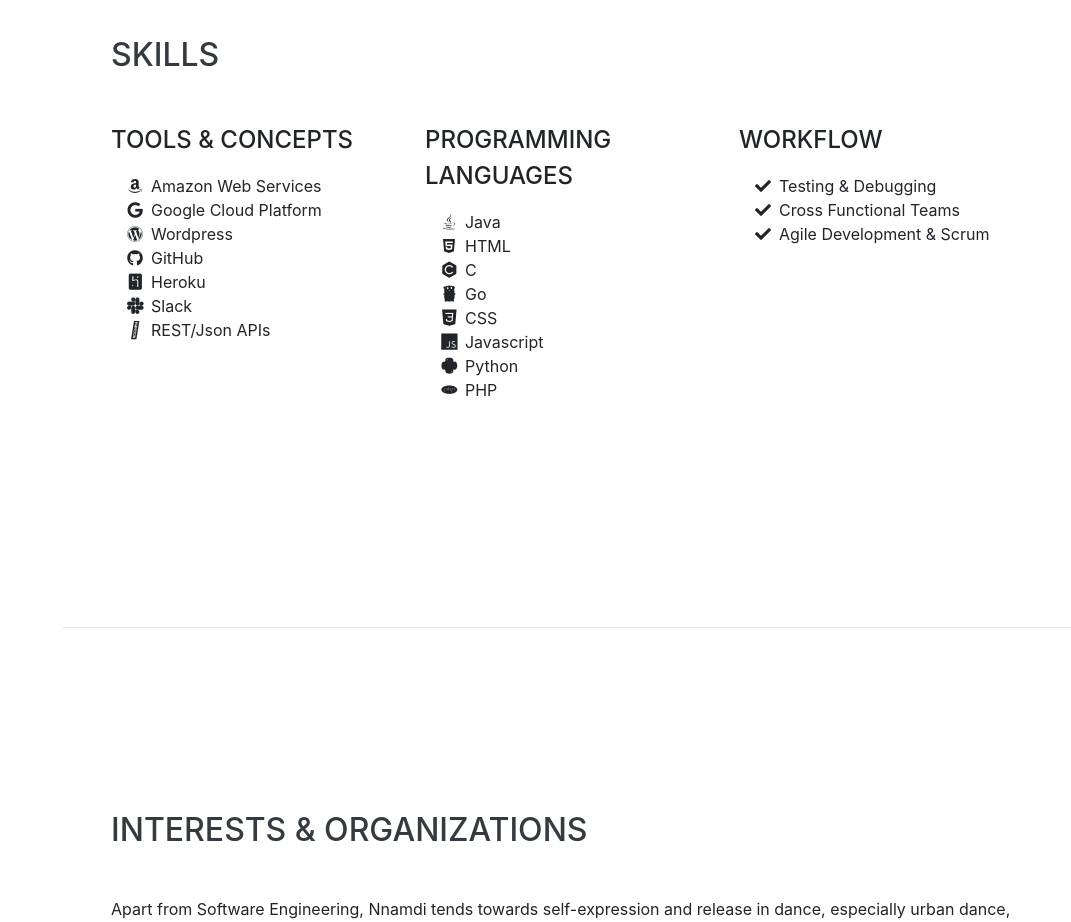
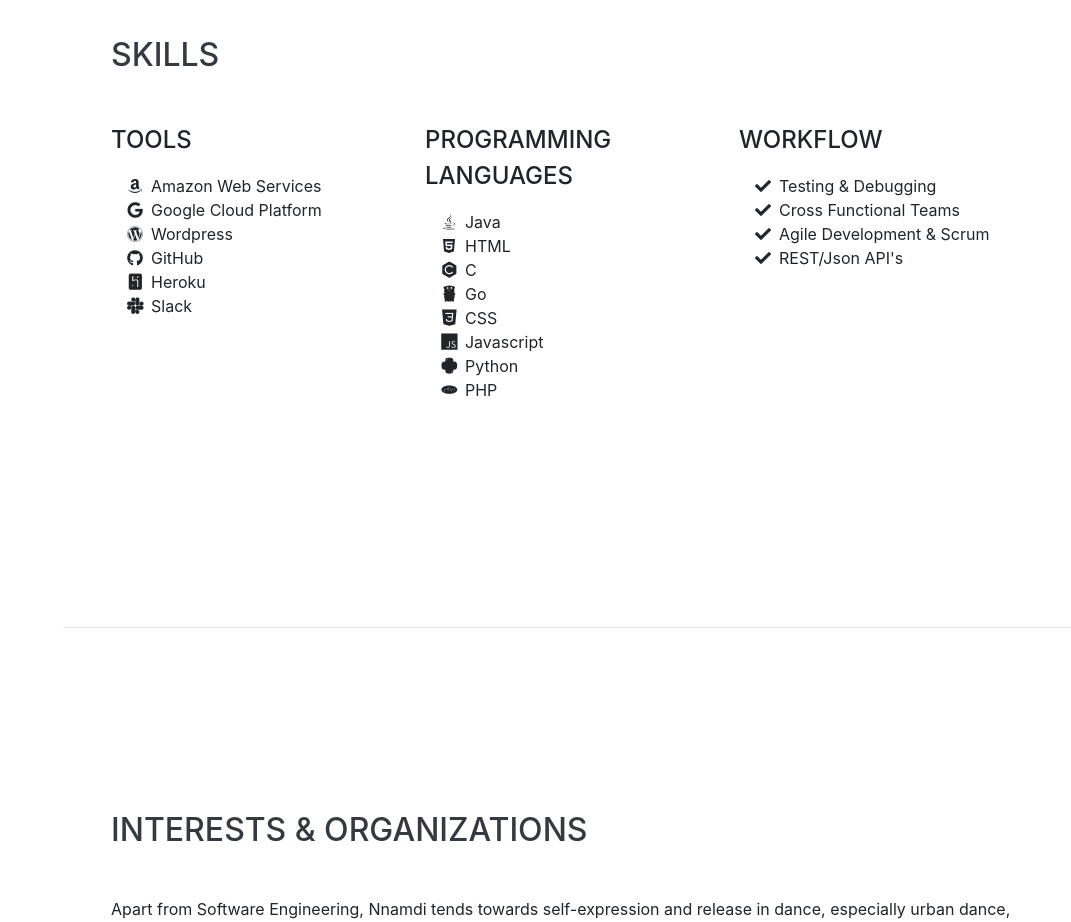
Before and after one commit to theAudacity/resume, a website with bundled scripts: page index.html in a window 1280 px wide. Shown: the part 3440-4362 px from the top of the page, without its empty margins (209-1280 px from the left). Built offline with nearby package versions, Linux system fonts and the light colour scheme; some icons are missing; a web font is replaced by a local one.

Commit message:
Update index.html

```diff
--- a/index.html
+++ b/index.html
@@ -216,7 +216,7 @@
         <h2 class="mb-5">Skills</h2>
         <div class="row">
         <div class="col-sm-4 xs-sm-4 col-md-4 col-lg-4">
-        <div class="subheading mb-3">Tools & Concepts</div>
+        <div class="subheading mb-3">Tools</div>
         <ul class="fa-ul list-inline">
           <li>
             <i class="fa-li fab fa-amazon"></i>
@@ -236,9 +236,6 @@
           <li>
               <i class="fa-li fa devicon-slack-plain"></i>
           Slack</li>
-          <li>
-            <i class="fa-li fa-connectdevelop"></i>
-        REST/Json APIs</li>
         </ul>
       </div>
         <div class="col-sm-4 xs-sm-4 col-md-4 col-lg-4">
@@ -285,6 +282,9 @@
           <li>
             <i class="fa-li fa fa-check"></i>
              Agile Development &amp; Scrum</li>
+          <li>
+            <i class="fa-li fa fa-check"></i>
+             REST/Json API's</li>
         </ul>
       </div>
     </div>
```
